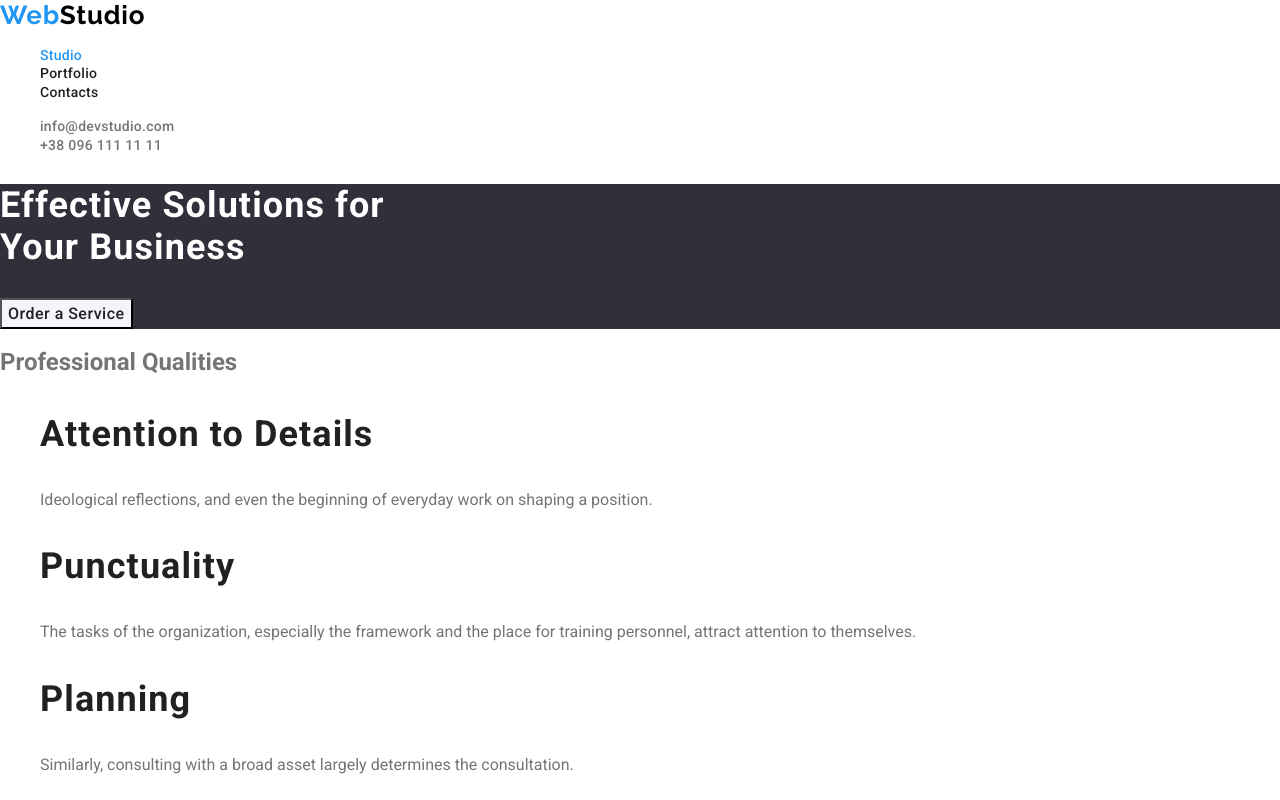
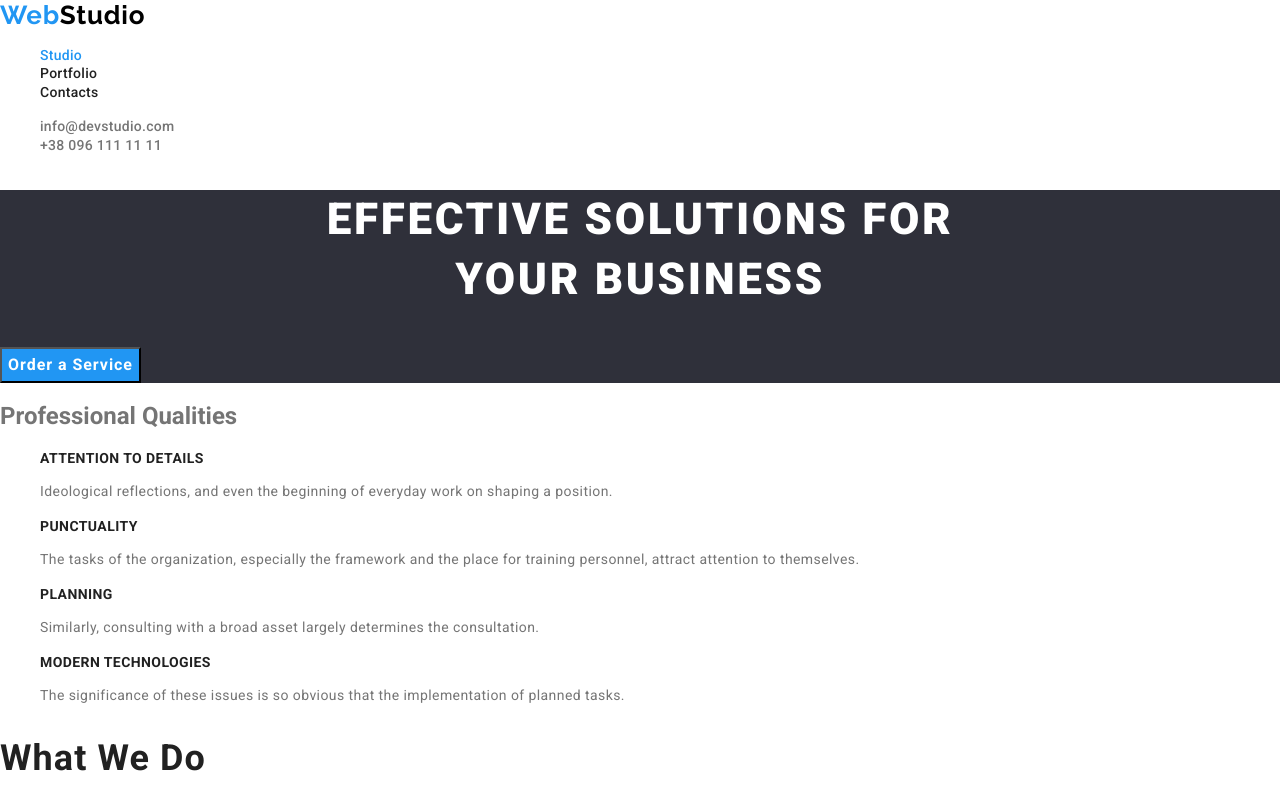
Before and after one commit to AndySanych/webstudio, a plain HTML site: page index.html in a window 1280 px wide. Shown: the top 800 px of the page. Drawn offline with nearby package versions, Linux system fonts and the light colour scheme.

Commit message:
Added font styles to the main page

```diff
--- a/css/main.css
+++ b/css/main.css
@@ -5,27 +5,76 @@
 
 .hero .title {
   color: var(--main-light-text-color);
+  text-align: center;
+  font-weight: 900;
+  font-size: 44px;
+  line-height: 1.36; /* 136.364% */
+  letter-spacing: 0.06em;
+  text-transform: uppercase;
 }
 
-/* .hero .button {
+.hero .button {
   background-color: var(--accent-color);
   color: var(--main-light-text-color);
-} */
+  text-align: center;
+  font-size: 16px;
+  font-weight: 700;
+  line-height: 1.88; /* 187.5% */
+  letter-spacing: 0.06em;
+}
 
 /* qualities*/
 .qualities .title {
   color: var(--secondary-dark-text-color);
+  text-align: start;
+  font-size: 14px;
+  font-weight: 700;
+  line-height: normal;
+  letter-spacing: 0.03em;
+  text-transform: uppercase;
+}
+
+.qualities-list .text {
+  font-size: 14px;
+  font-weight: 400;
+  line-height: 1.7; /* 171.429% */
+  letter-spacing: 0.03em;
 }
 
 /* services */
-.services .title {
+/* .services .title {
   color: var(--secondary-dark-text-color);
-}
+  text-align: center;
+  font-size: 36px;
+  font-weight: 700;
+  line-height: normal;
+  letter-spacing: 0.03em;
+} */
 
 /* team */
 .team {
   background-color: var(--secondary-page-color);
 }
-.team .title {
+/* .team .title {
   color: var(--secondary-dark-text-color);
+  text-align: center;
+  font-size: 36px;
+  font-weight: 700;
+  line-height: normal;
+  letter-spacing: 0.03em;
+} */
+.team-list .title {
+    font-size: 16px;
+    font-weight: 500;
+    line-height: normal;
+    letter-spacing: 0.03em;
+    text-align: center;
 }
+
+.team-list .position {
+  text-align: center;
+  font-size: 16px;
+  font-weight: 400;
+  line-height: normal;
+  letter-spacing: 0.03em;
+}
```
Lines whose indentation alone changed are shown as unchanged.
